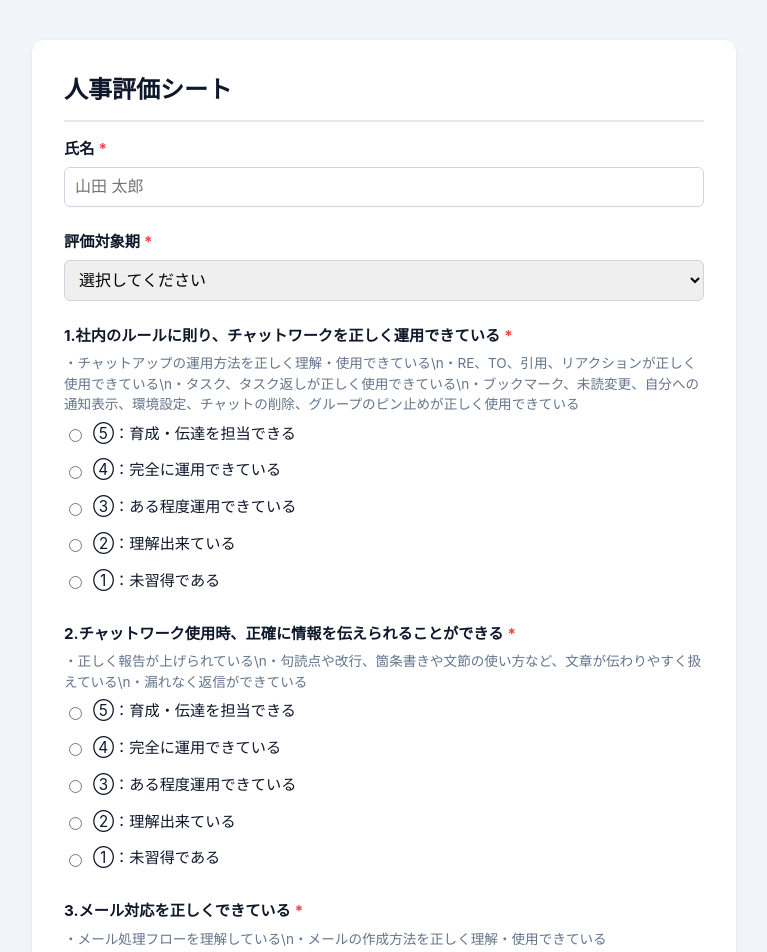
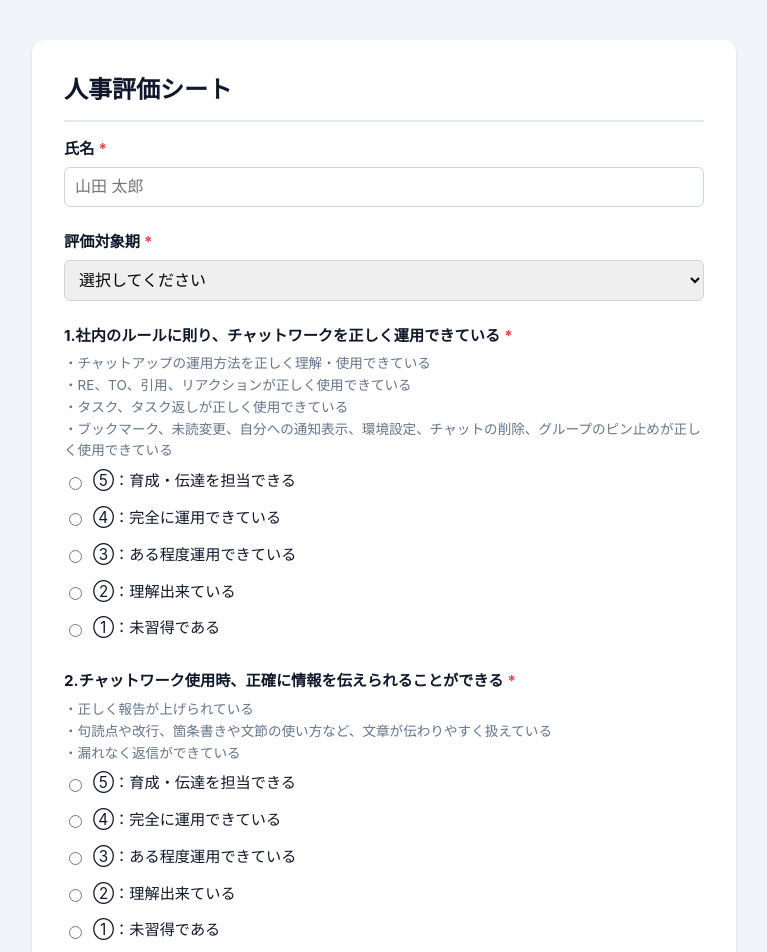
Before and after one commit to wonder601/form, a plain HTML site: page index.html in a window 1280 px wide. Shown: the top 952 px of the page, without its empty margins (256-1023 px from the left). Drawn offline with nearby package versions, Linux system fonts and the light colour scheme.

Commit message:
Update index.html

```diff
--- a/index.html
+++ b/index.html
@@ -26,7 +26,7 @@
     .form-group { margin-bottom: 24px; }
     label { display: block; font-weight: bold; margin-bottom: 6px; font-size: 0.95rem; }
     .required { color: #ef4444; margin-left: 4px; }
-    .description { font-size: 0.85rem; color: #64748b; margin-bottom: 8px; }
+    .description { font-size: 0.85rem; color: #64748b; margin-bottom: 8px; line-height: 1.6; }
     input[type="text"], textarea, select {
       width: 100%; padding: 10px; border: 1px solid #cbd5e1; border-radius: 6px;
       box-sizing: border-box; font-size: 1rem;
@@ -86,6 +86,12 @@
     });
   }
 
+  // ★文字列内の \n または 実際の改行コードを <br> に変換する共通関数
+  function formatText(text) {
+    if (!text) return '';
+    return text.replace(/\\n/g, '<br>').replace(/\n/g, '<br>');
+  }
+
   function renderForm(data) {
     const fieldsContainer = document.getElementById('form-fields');
     fieldsContainer.innerHTML = '';
@@ -94,7 +100,7 @@
       if (!item.type) return;
 
       if (item.type === 'header') {
-        document.getElementById('form-title').textContent = item.label;
+        document.getElementById('form-title').innerHTML = formatText(item.label);
         return;
       }
       if (item.type === 'config') return;
@@ -103,7 +109,7 @@
       group.className = 'form-group';
 
       const label = document.createElement('label');
-      label.textContent = item.label;
+      label.innerHTML = formatText(item.label);
       if (item.required === 'true') {
         const req = document.createElement('span');
         req.className = 'required';
@@ -115,7 +121,8 @@
       if (item.description) {
         const desc = document.createElement('div');
         desc.className = 'description';
-        desc.textContent = item.description;
+        // 改行を判定して <br> に変換
+        desc.innerHTML = formatText(item.description);
         group.appendChild(desc);
       }
 
@@ -141,14 +148,13 @@
         const optContainer = document.createElement('div');
         optContainer.className = 'option-group';
 
-        // options列のカンマ区切り（または 1,2,3,4,5）を取得
         const opts = item.options ? item.options.split('|').map(s => s.trim()) : ['1', '2', '3', '4', '5'];
 
         opts.forEach((opt, idx) => {
           const lbl = document.createElement('label');
           lbl.className = 'option-label';
           const isReq = item.required === 'true' && idx === 0 ? 'required' : '';
-          lbl.innerHTML = `<input type="radio" name="${item.id}" value="${opt}" ${isReq}> ${opt}`;
+          lbl.innerHTML = `<input type="radio" name="${item.id}" value="${opt}" ${isReq}> ${formatText(opt)}`;
           optContainer.appendChild(lbl);
         });
         group.appendChild(optContainer);
@@ -194,7 +200,7 @@
     const payload = {};
     formData.forEach((value, key) => { payload[key] = value; });
 
-    // ★シート名（タブ名）を保存データへ送信★
+    // シート名（タブ名）を保存データへ送信
     payload.sheetName = currentSheetName;
 
     try {
```
